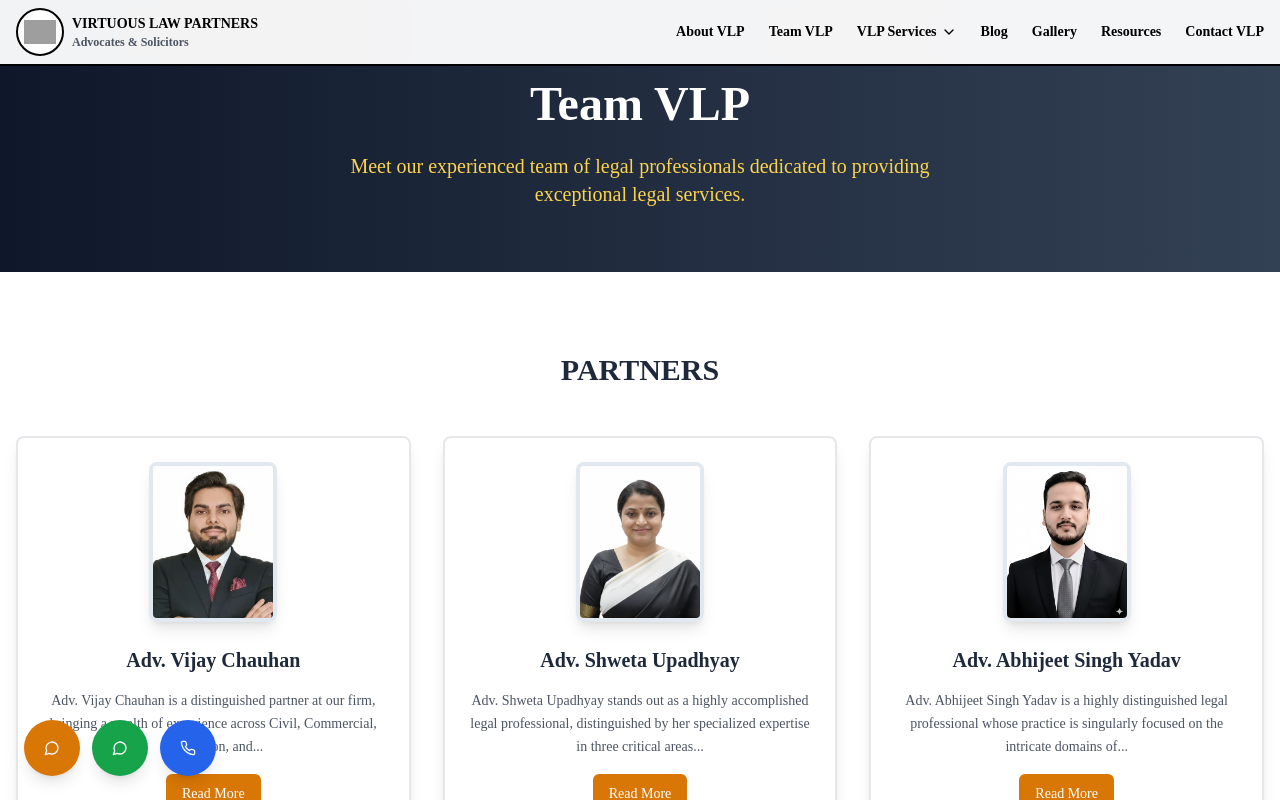
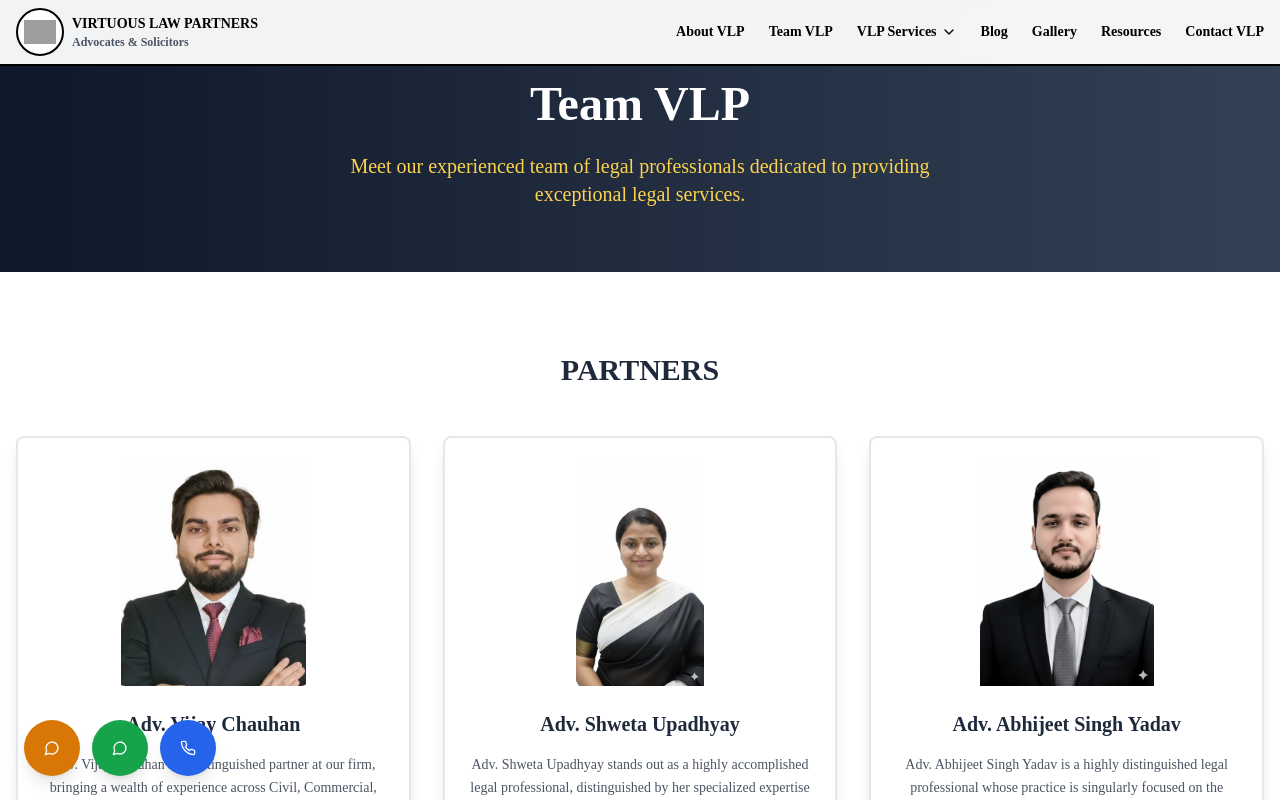
Before and after one commit to kartiksingh8532-gif/legal-connect-inquire-68433, a React (Vite) app: page /team in a window 1280 px wide. Shown: the top 800 px of the page. Built offline with nearby package versions, Linux system fonts and the light colour scheme; grey boxes are pictures that could not be loaded.

Commit message:
Reverted to commit 3a5f5202df5bd459d9211f7727128c88a977030a

```diff
--- a/src/pages/Team.tsx
+++ b/src/pages/Team.tsx
@@ -83,11 +83,11 @@ const Team = () => {
       <div className="grid md:grid-cols-2 lg:grid-cols-3 gap-8">
         {members.map((member, index) => (
           <div key={index} className="text-center bg-white rounded-lg shadow-lg p-6 border-2 border-gray-200 hover:border-amber-600 transition-colors">
-            <div className="w-32 h-40 mx-auto mb-6 rounded-lg overflow-hidden border-4 border-slate-200 shadow-lg">
+            <div className="w-48 h-56 mx-auto mb-6 rounded-lg overflow-hidden">
               <img
                 src={member.image}
                 alt={member.name}
-                className="w-full h-full object-cover"
+                className="w-full h-full object-contain bg-white"
               />
             </div>
             <h3 className="text-xl font-bold mb-4 text-slate-800">{member.name}</h3>
@@ -143,11 +143,11 @@ const Team = () => {
                 </DialogTitle>
               </DialogHeader>
               <div className="text-center">
-                <div className="w-32 h-40 mx-auto mb-6 rounded-lg overflow-hidden border-4 border-slate-200 shadow-lg">
+                <div className="w-48 h-56 mx-auto mb-6 rounded-lg overflow-hidden">
                   <img
                     src={selectedMember.image}
                     alt={selectedMember.name}
-                    className="w-full h-full object-cover"
+                    className="w-full h-full object-contain bg-white"
                   />
                 </div>
                 <p className="text-gray-700 leading-relaxed text-base">
```
